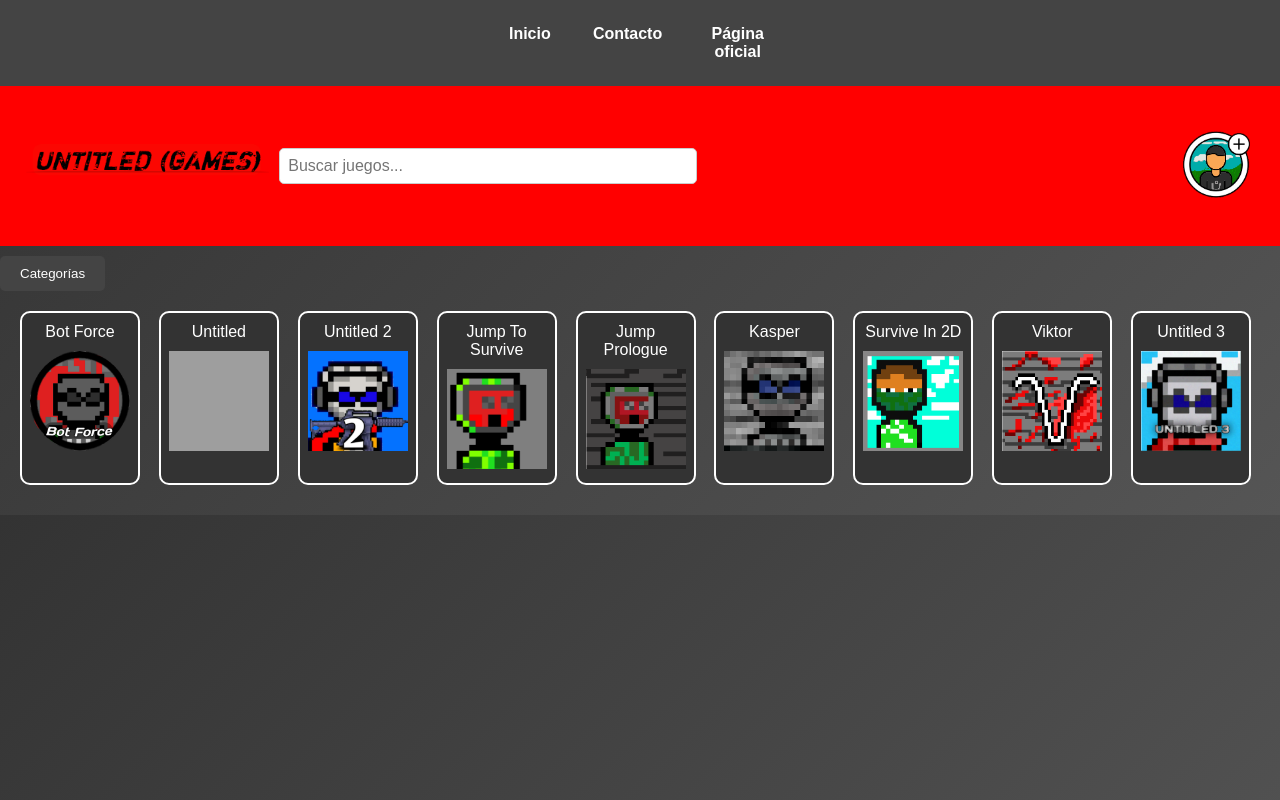
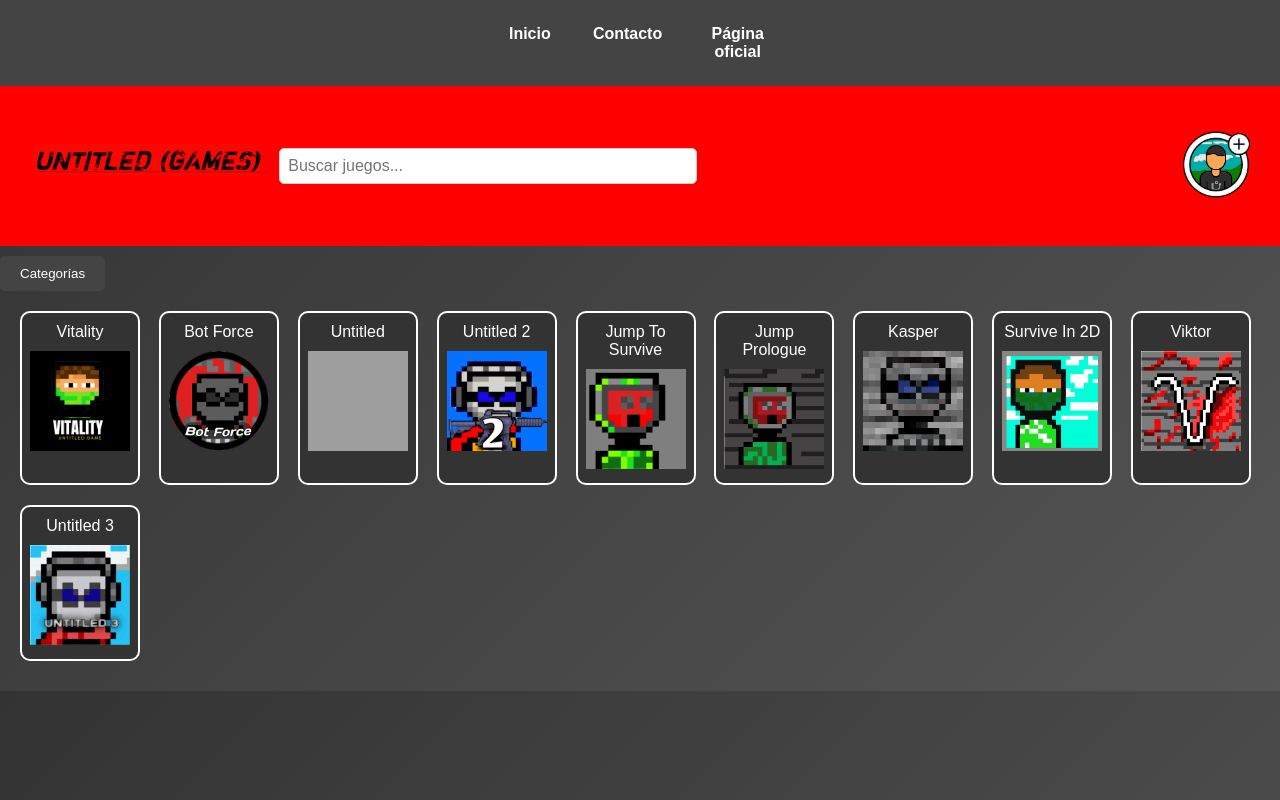
Before and after one commit to untitled918p/untitled.github.io, a plain HTML site: page index.html in a window 1280 px wide. Drawn offline with Linux system fonts and the light colour scheme; grey boxes are pictures that could not be loaded.

Commit message:
Update index.html

```diff
--- a/index.html
+++ b/index.html
@@ -268,6 +268,13 @@
     <div class="categoria" data-etiqueta="carreras">Carreras</div>
   </div>
   <section class="untitled1">
+<div class="juego" data-etiquetas="todos,accion">
+      <a href="Vitality.html">
+        <span>Vitality</span>
+        <img src="LogoVitality.png" alt="Icono Juego 1">
+      </a>
+    </div>
+
 
 <div class="juego" data-etiquetas="todos,accion">
       <a href="BotForce.html">
```
